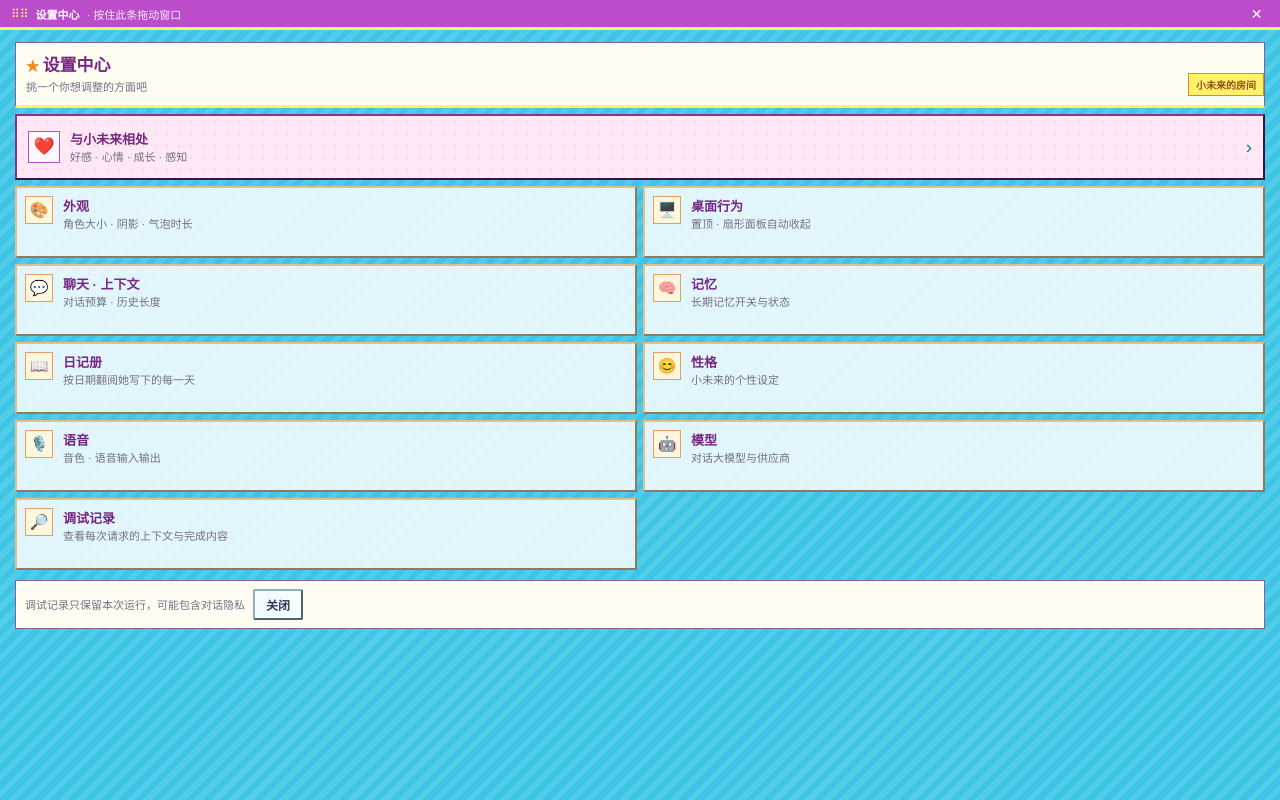
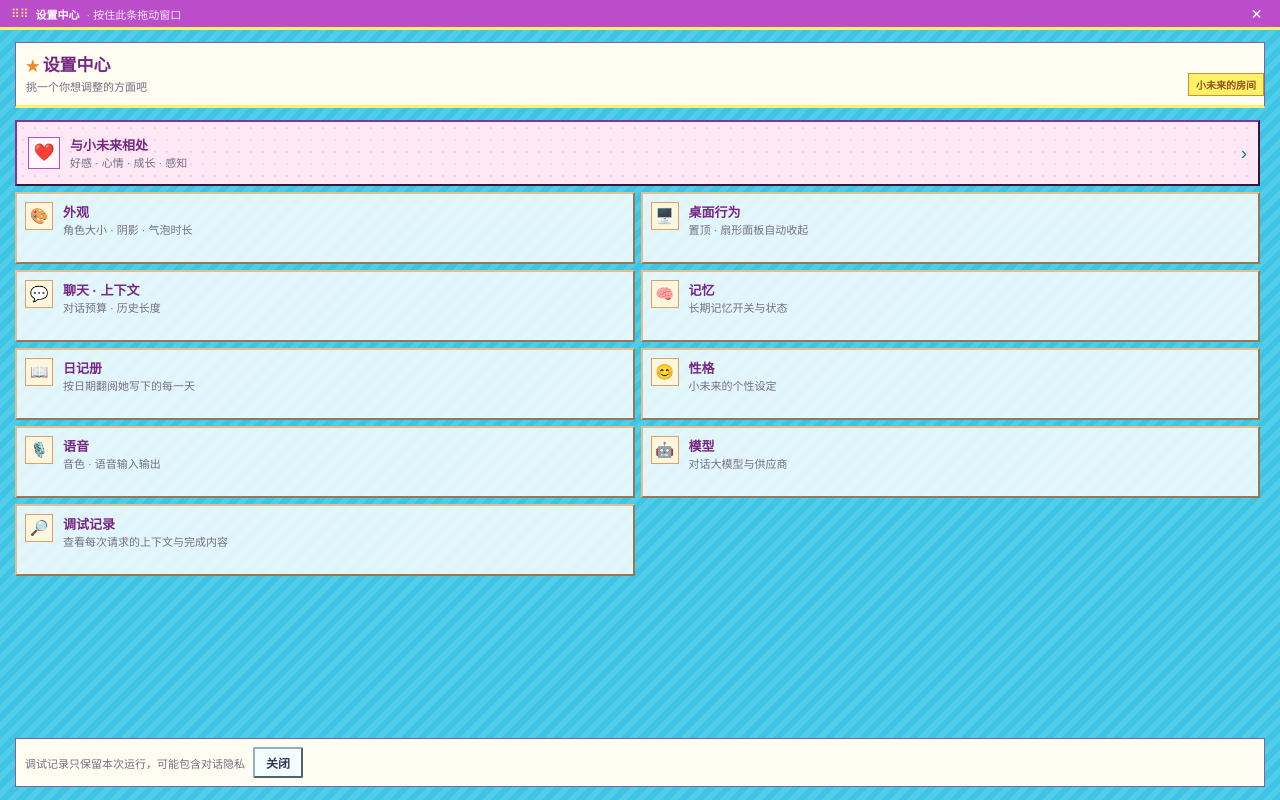
Before and after one commit to urahyou/Mirai, an Electron app: page src/renderer/settings-center.html in a window 1280 px wide. Drawn offline with Linux system fonts and the light colour scheme.

Commit message:
fix: make settings center cards scrollable

```diff
--- a/src/renderer/settings-center.css
+++ b/src/renderer/settings-center.css
@@ -12,6 +12,19 @@
   font-size: 10px;
   font-weight: 700;
 }
+
+/* 设置入口会持续增加；只让中间卡片区滚动，标题与关闭按钮始终留在视野内。 */
+.center-content {
+  flex: 1 1 auto;
+  min-height: 0;
+  overflow-y: auto;
+  padding: 6px 5px 6px 0;
+  scrollbar-color: var(--pink) rgba(255, 255, 255, .35);
+  scrollbar-width: thin;
+}
+.center-content::-webkit-scrollbar { width: 8px; }
+.center-content::-webkit-scrollbar-track { background: rgba(255, 255, 255, .35); }
+.center-content::-webkit-scrollbar-thumb { border: 2px solid rgba(255, 255, 255, .35); border-radius: 0; background: var(--pink); }
 
 .card {
   display: flex;
```
Also changed, not shown: test/ipc-contract.test.js (+5 -0 lines).
